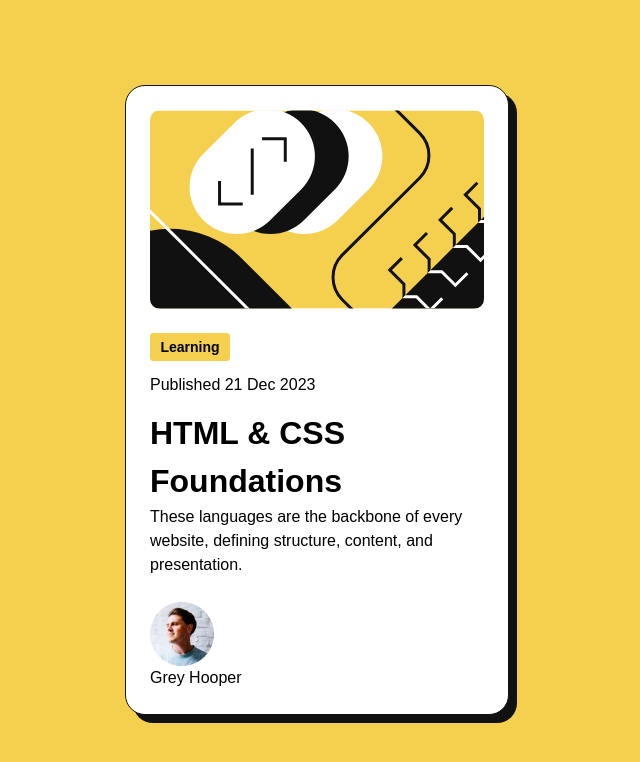
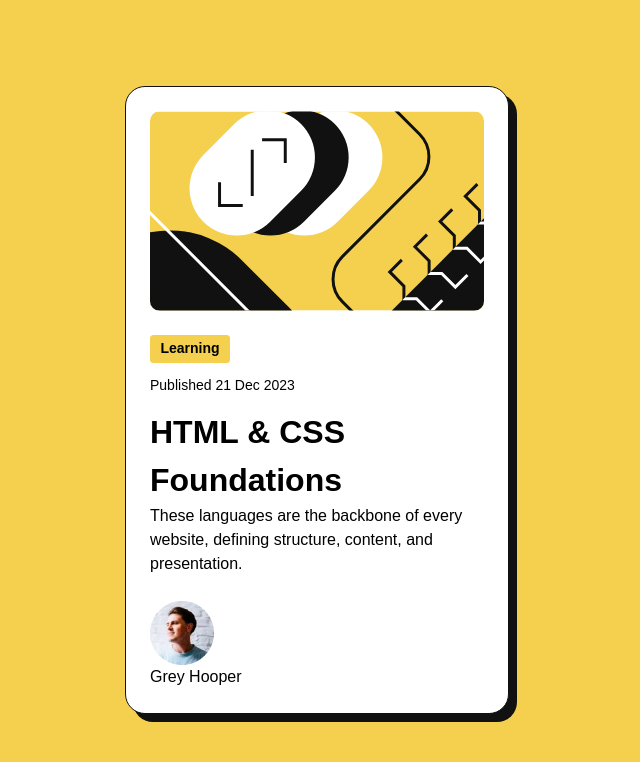
Before and after one commit to alexicoder/blog-card, a plain HTML site: page index.html in a window 1280 px wide. Shown: the whole page, without its empty margins (323-963 px from the left). Drawn offline with Linux system fonts and the light colour scheme.

Commit message:
set font weight and size for card date - added font face rules

```diff
--- a/index.html
+++ b/index.html
@@ -16,8 +16,8 @@
       />
       <div class="card-content">
         <header class="card-header">
-          <p class="tag">Learning</p>
-          <p class="date">Published 21 Dec 2023</p>
+          <p class="card-tag">Learning</p>
+          <p class="card-date">Published 21 Dec 2023</p>
           <h1 class="card-title">HTML & CSS Foundations</h1>
         </header>
         <p class="card-description">
--- a/styles.css
+++ b/styles.css
@@ -1,3 +1,9 @@
+@font-face {
+    font-family: 'Figtree';
+    src: url(assets/fonts/Figtree-Italic-VariableFont_wght.ttf) format('truetype'),
+         url(assets/fonts/static/Figtree-SemiBold.ttf) format(truetype);
+}
+
 :root {
     /* Colours */
     --black: #111111;
@@ -43,7 +49,7 @@ body {
     gap: 0.75em;
 }
 
-.tag {
+.card-tag {
     background-color: var(--yellow);
     max-width: fit-content;
     padding: 0.25em 0.75em;
@@ -51,3 +57,8 @@ body {
     font-weight: 800;
     font-size: 0.875em;
 }
+
+.card-date {
+    font-weight: 500;
+    font-size: 0.875em;
+}
```
